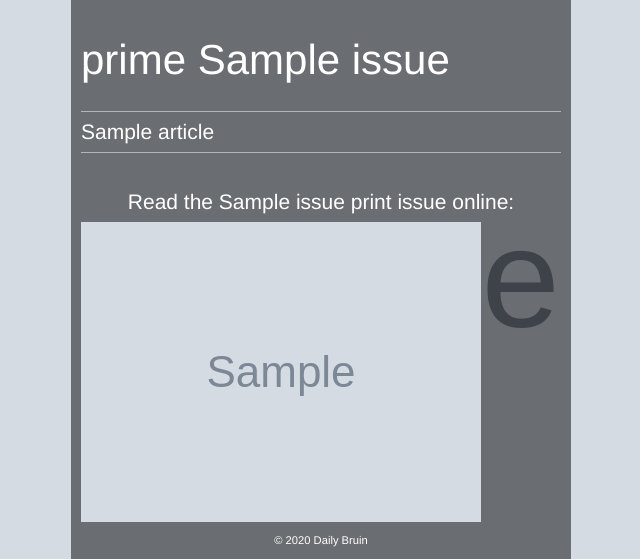
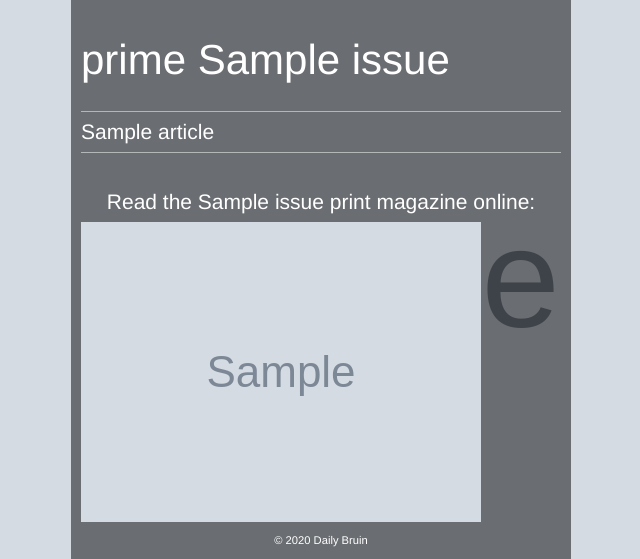
Before and after one commit to liddiard/skry, a Django app: a page that uses dailybruin/templates/prime_base.html in a window 1280 px wide. Shown: the part 581-1140 px from the top of the page, without its empty margins (319-959 px from the left). Run offline with Django 3.2, Linux system fonts and the light colour scheme; tables that the repository leaves empty hold one stand-in row (values such as "Sample post"); grey boxes marked "Sample" are stand-in pictures; some libraries are stand-ins or nearby versions.

Commit message:
minor wording change

```diff
--- a/dailybruin/templates/prime_base.html
+++ b/dailybruin/templates/prime_base.html
@@ -42,7 +42,7 @@
                 {% endfor %}
                 <div class="print-refer">
                     <a target="blank" href="{{ MEDIA_URL }}{{ pdf.pdf }}">
-                        <h2>Read the {{ issue.name }} print issue online:</h2>
+                        <h2>Read the {{ issue.name }} print magazine online:</h2>
                         <img src="{{ MEDIA_URL }}{{ pdf.image }}"/>
                    </a>
                 </div>
```
